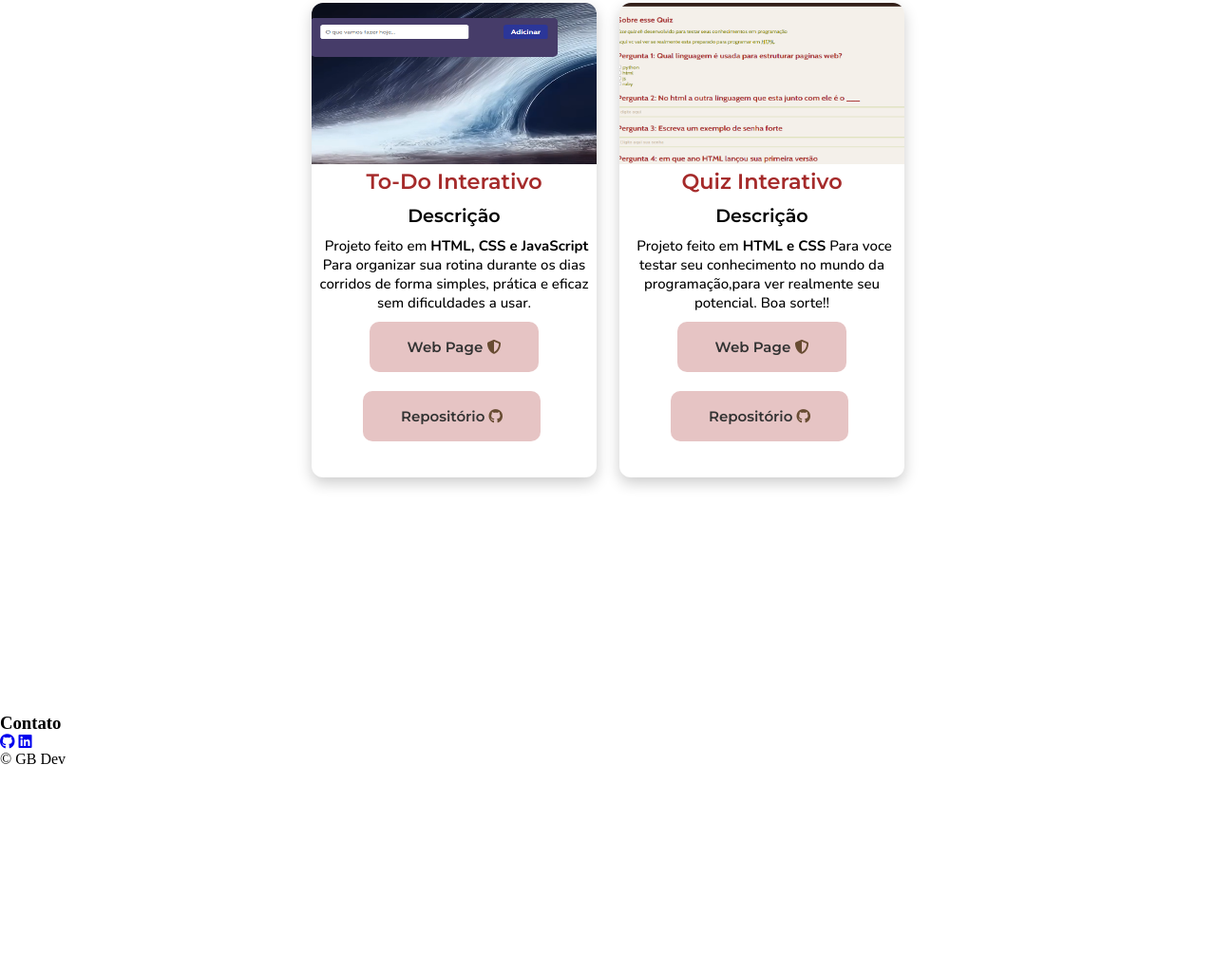
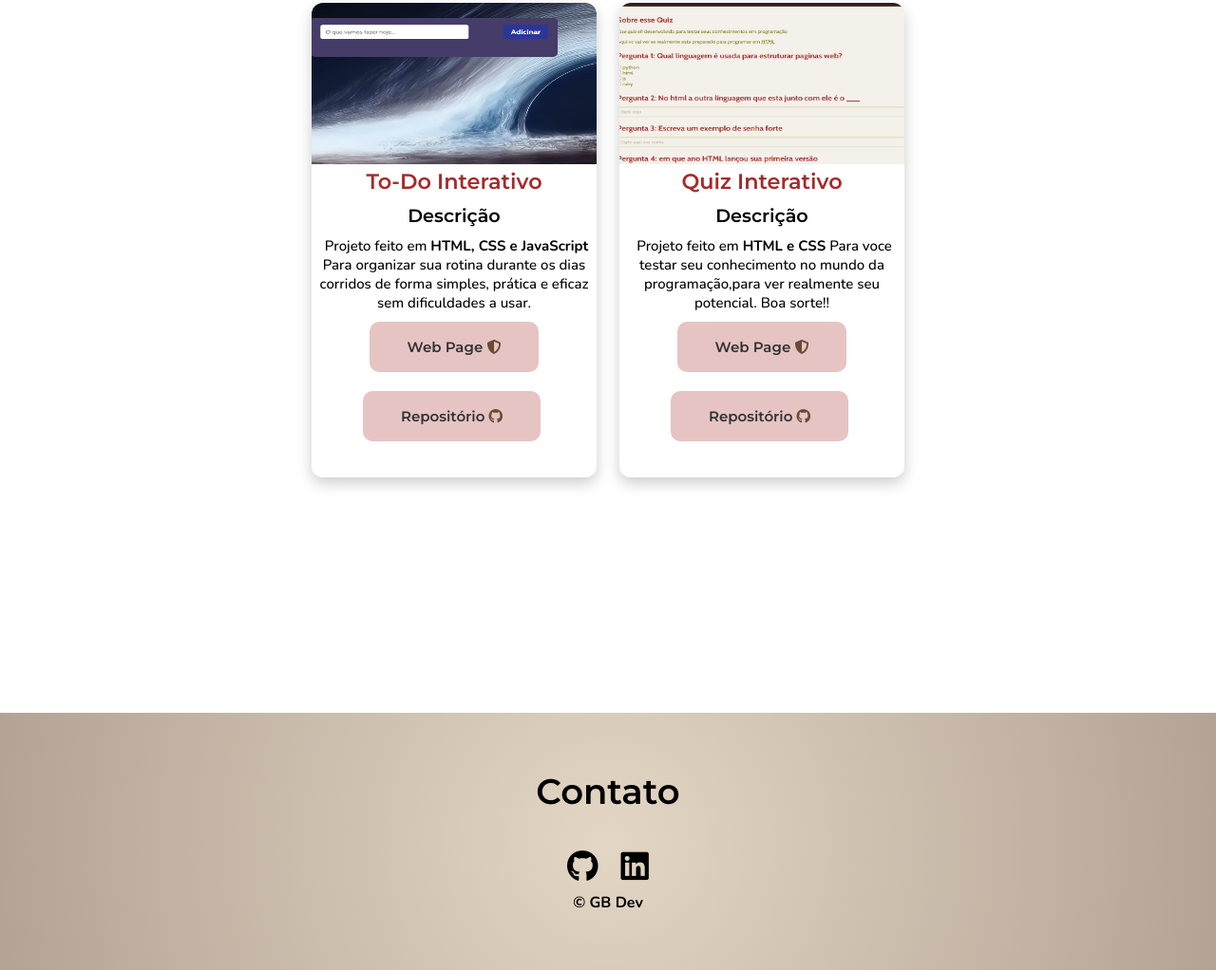
Before and after one commit to GbznOliver/GB.Dev, a plain HTML site: page index.html in a window 1280 px wide. Shown: the part 4220-5242 px from the top of the page at 95% size. Before the commit the page ends 5029 px from the top, so only its background shows below. Drawn offline with nearby package versions, Linux system fonts and the light colour scheme.

Commit message:
Update styles.css

```diff
--- a/styles.css
+++ b/styles.css
@@ -4,7 +4,6 @@
 :root {
     --cor-primaria:black;
     --cor-secundaria: white;
-    --cor-terciaria: rgb(15, 153, 141);
 
     --fonte-principal: "Nunito", sans-serif;
     --fonte-secundaria: "Montserrat", sans-serif;
@@ -66,7 +65,6 @@ header {
     flex-direction: column;
     align-items: center;
     margin-top: 20px;
-    background-color: rgba(221, 206, 184, 0.829);
     background: radial-gradient(circle,  rgba(221, 206, 184, 0.829) , #b3a395);
     padding: 180px;
     box-shadow: 0 6px 8px rgba(0, 0, 0, 0.1);
@@ -351,6 +349,35 @@ span {
     color: white;
 }
 
+.contato {
+    background: radial-gradient(circle,  rgba(221, 206, 184, 0.829) , #b3a395);
+    padding: 60px;
+    text-align: center;
+}
+
+.contato-h {
+    font-family: var(--fonte-secundaria);
+    font-size: 37px;
+}
+
+footer i {
+    color: black;
+    font-size: 2.1rem;
+    padding: 40px 10px 10px 10px;
+    transition: transform 0.3s ease, background-color 0.4s ease;
+}
+
+footer i:hover {
+    color: rgba(165, 42, 42, 0.863);
+    transform: scale(1.20);
+}
+
+.contato-p {
+    font-family: var(--fonte-principal);
+    font-weight: 700;
+    bottom: 0;
+}
+
 /*resposividade*/
 @media (max-width: 768px) {
     header {
```
